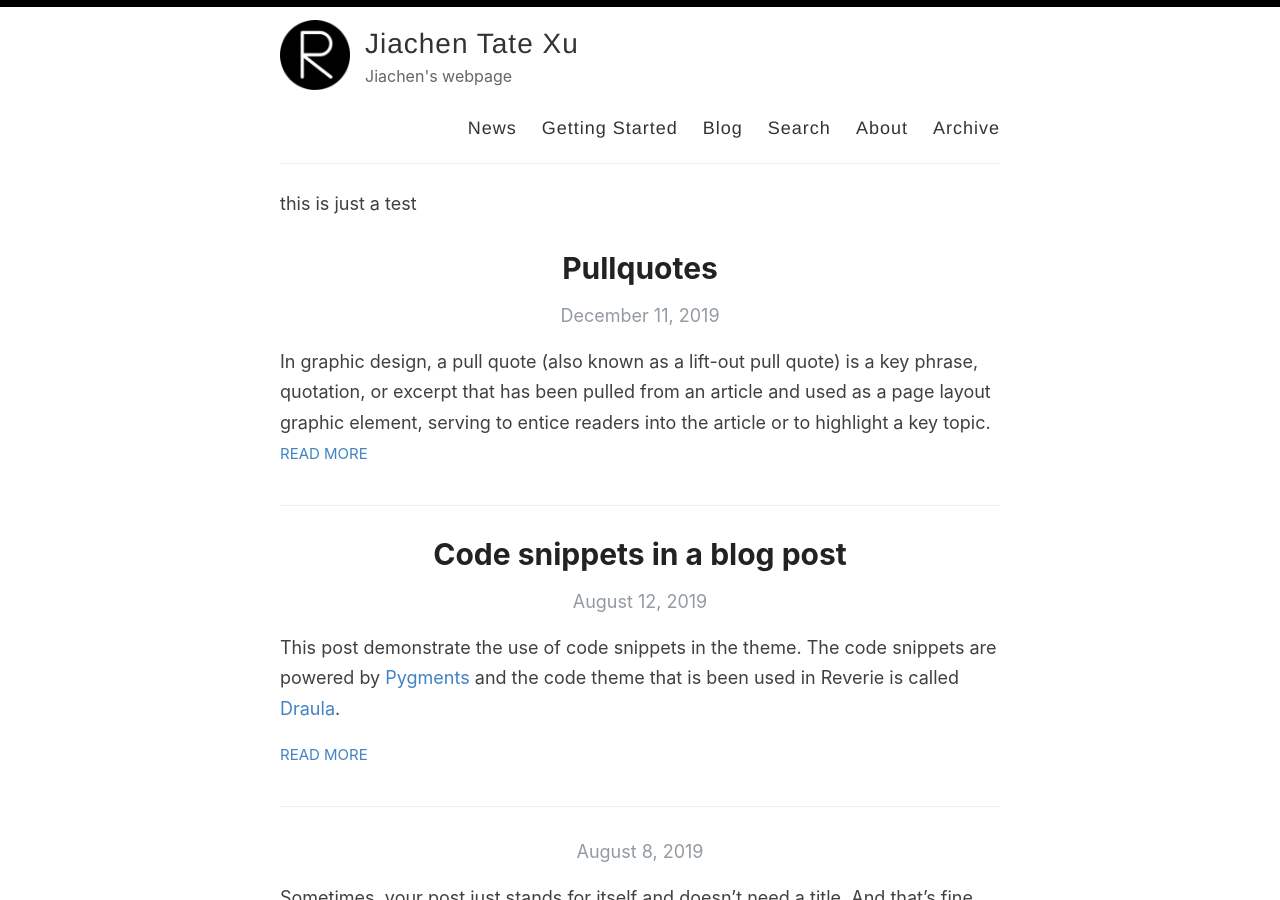
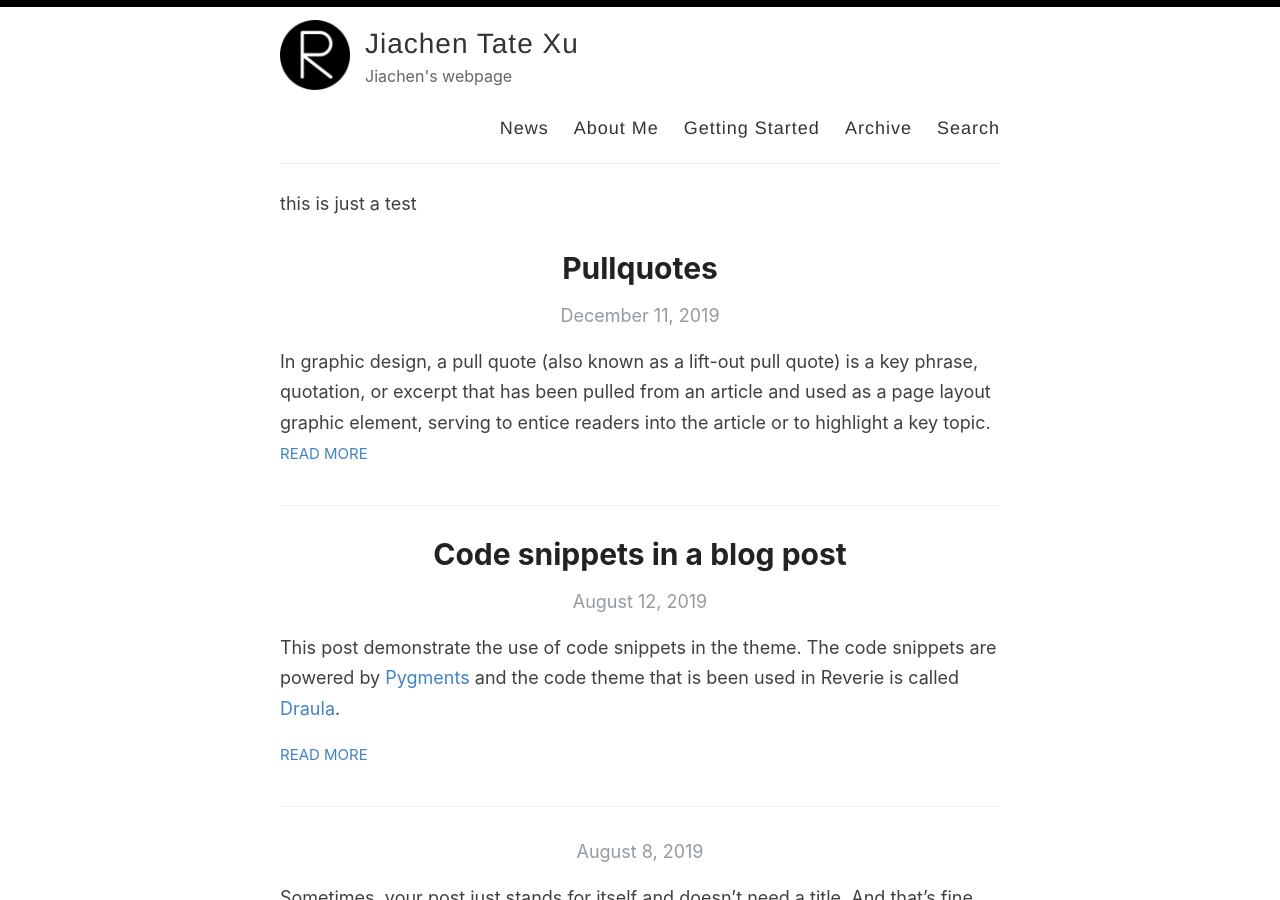
Before and after one commit to TateXu/TateXu.github.io, a Jekyll site: the page built from index.html, in a window 1280 px wide and 900 px high. Built offline with Jekyll 4.4.1, drawn with Linux system fonts in a browser that asks for light colours; the list of posts is cut into pages by our own code.

Commit message:
Update default.html

```diff
--- a/_layouts/default.html
+++ b/_layouts/default.html
@@ -30,11 +30,10 @@
 
             <nav>
               <a href="{{ site.baseurl }}/">News</a>
+              <a href="{{ site.baseurl }}/about_me">About Me</a>
               <a href="{{ site.baseurl }}/getting-started">Getting Started</a>
-              <a href="www.jiachenxu.net/blog">Blog</a>
+              <a href="{{ site.baseurl }}/archive">Archive</a>
               <a href="{{ site.baseurl }}/search">Search</a>
-              <a href="{{ site.baseurl }}/about">About</a>
-              <a href="{{ site.baseurl }}/archive">Archive</a>
             </nav>
           </header>
         </div>
```
